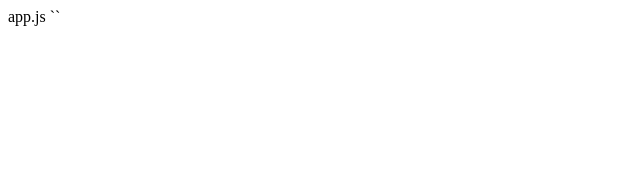
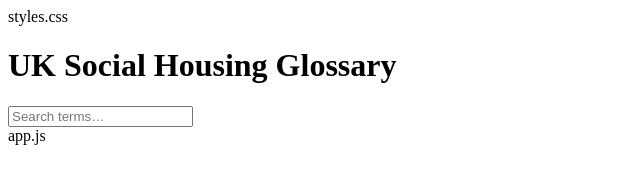
Before and after one commit to TonySimms/uk-social-housing-glossary, a plain HTML site: page index.html in a window 1280 px wide. Shown: the whole page, without its empty margins (0-640 px from the left). Drawn offline with Linux system fonts and the light colour scheme.

Commit message:
Update index.html

```diff
--- a/index.html
+++ b/index.html
@@ -3,17 +3,17 @@
 <head>
   <meta charset="UTF-8">
   <title>UK Social Housing Glossary</title>
+  styles.css
+</head>
+<body>
 
-  <!-- ✅ Correct CSS link -->
-  <link rel="stylesheet" href="styles.cssial Housing Glossary</h1>
+  <h1>UK Social Housing Glossary</h1>
 
   <input id="search" placeholder="Search terms…">
 
   <div id="results"></div>
 
-  <!-- ✅ Correct JavaScript include -->
   app.js</script>
 
 </body>
 </html>
-``
```
